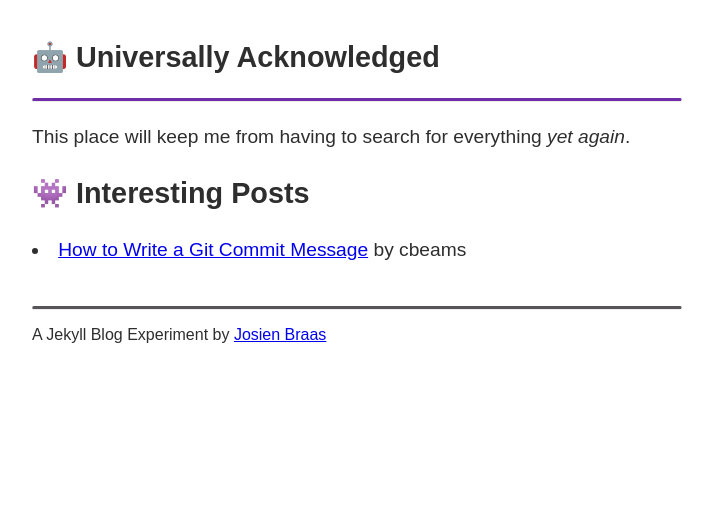
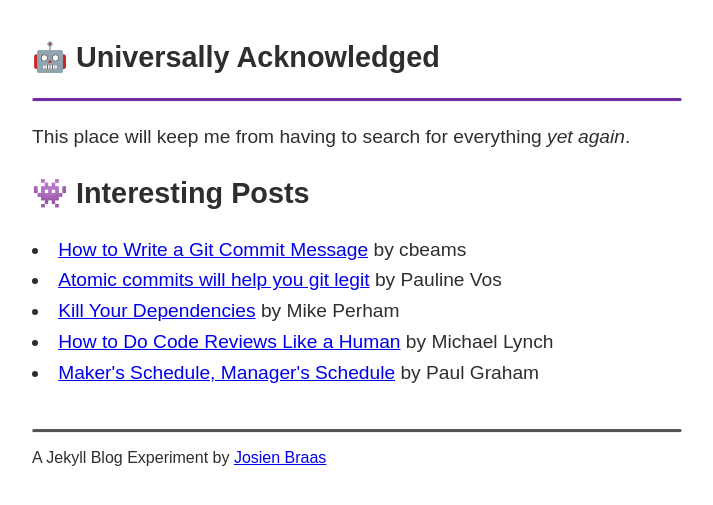
Before and after one commit to josienb/fictional-fungi, a Jekyll site: the page built from index.html, in a window 1280 px wide. Shown: the top 505 px of the page, without its empty margins (283-996 px from the left). Built offline with Jekyll 4.4.1, drawn with Linux system fonts in a browser that asks for light colours.

Commit message:
Add links with some timeless online articles

```diff
--- a/_data/links.yml
+++ b/_data/links.yml
@@ -1,3 +1,19 @@
 - title: How to Write a Git Commit Message
   author: cbeams
   url: https://cbea.ms/git-commit/
+
+- title: Atomic commits will help you git legit
+  author: Pauline Vos
+  url: https://www.pauline-vos.nl/atomic-commits/
+
+- title: Kill Your Dependencies
+  author: Mike Perham
+  url: https://www.mikeperham.com/2016/02/09/kill-your-dependencies/
+
+- title: How to Do Code Reviews Like a Human
+  author: Michael Lynch
+  url: https://mtlynch.io/human-code-reviews-1/
+
+- title: Maker's Schedule, Manager's Schedule
+  author: Paul Graham
+  url: http://www.paulgraham.com/makersschedule.html
```
